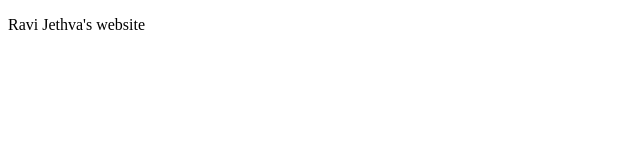
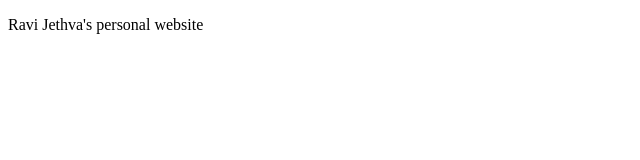
Before and after one commit to rrjethva/rrjethva.github.io, a plain HTML site: page index.html in a window 1280 px wide. Shown: the full height of the page, 0-640 px from the left. Drawn offline with Linux system fonts and the light colour scheme.

```diff
--- a/index.html
+++ b/index.html
@@ -7,6 +7,6 @@
     <title>rrjethva's homepage</title>
 </head>
 <body>
-    <p> Ravi Jethva's website</p>
+    <p> Ravi Jethva's personal website</p>
 </body>
 </html>
```
